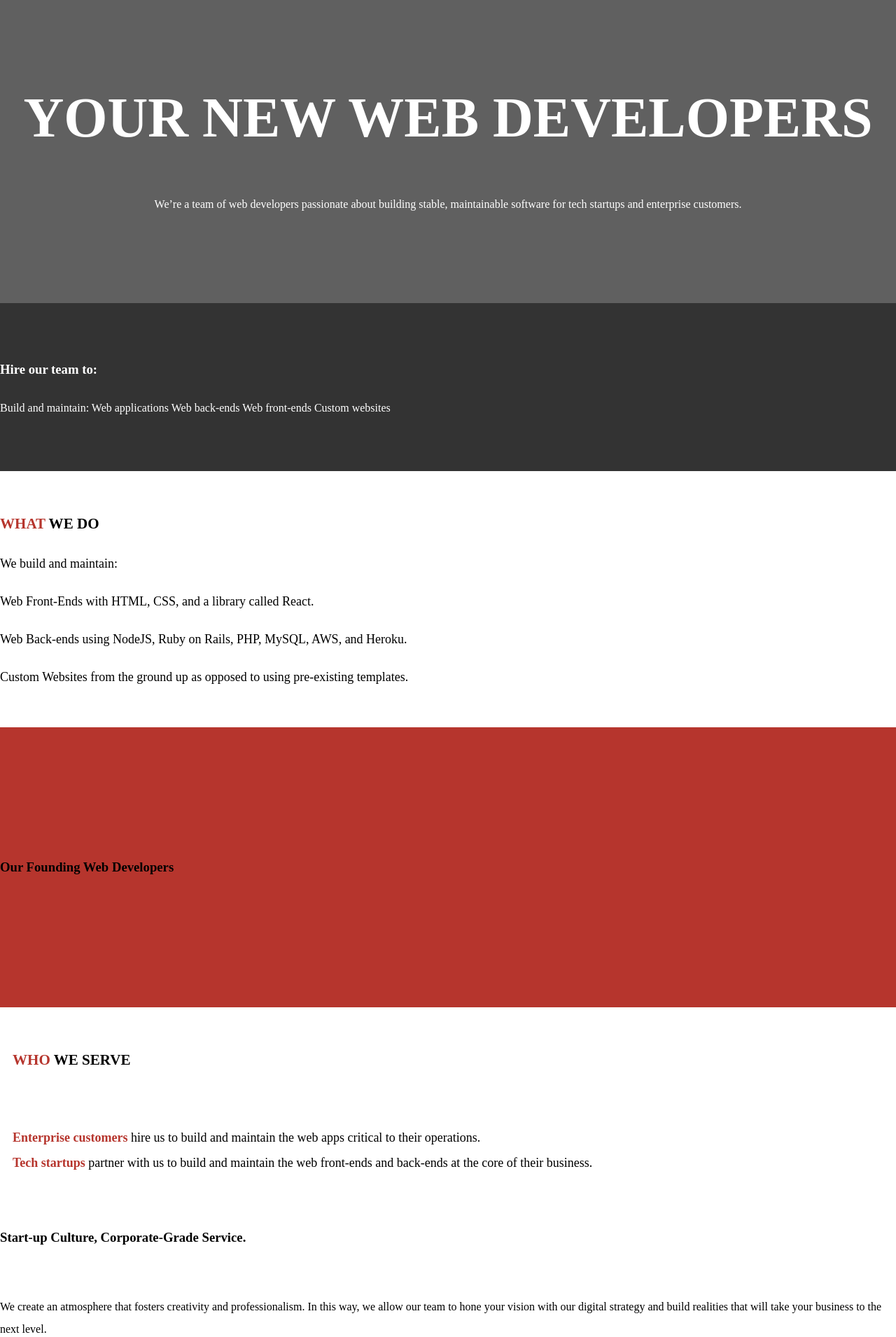
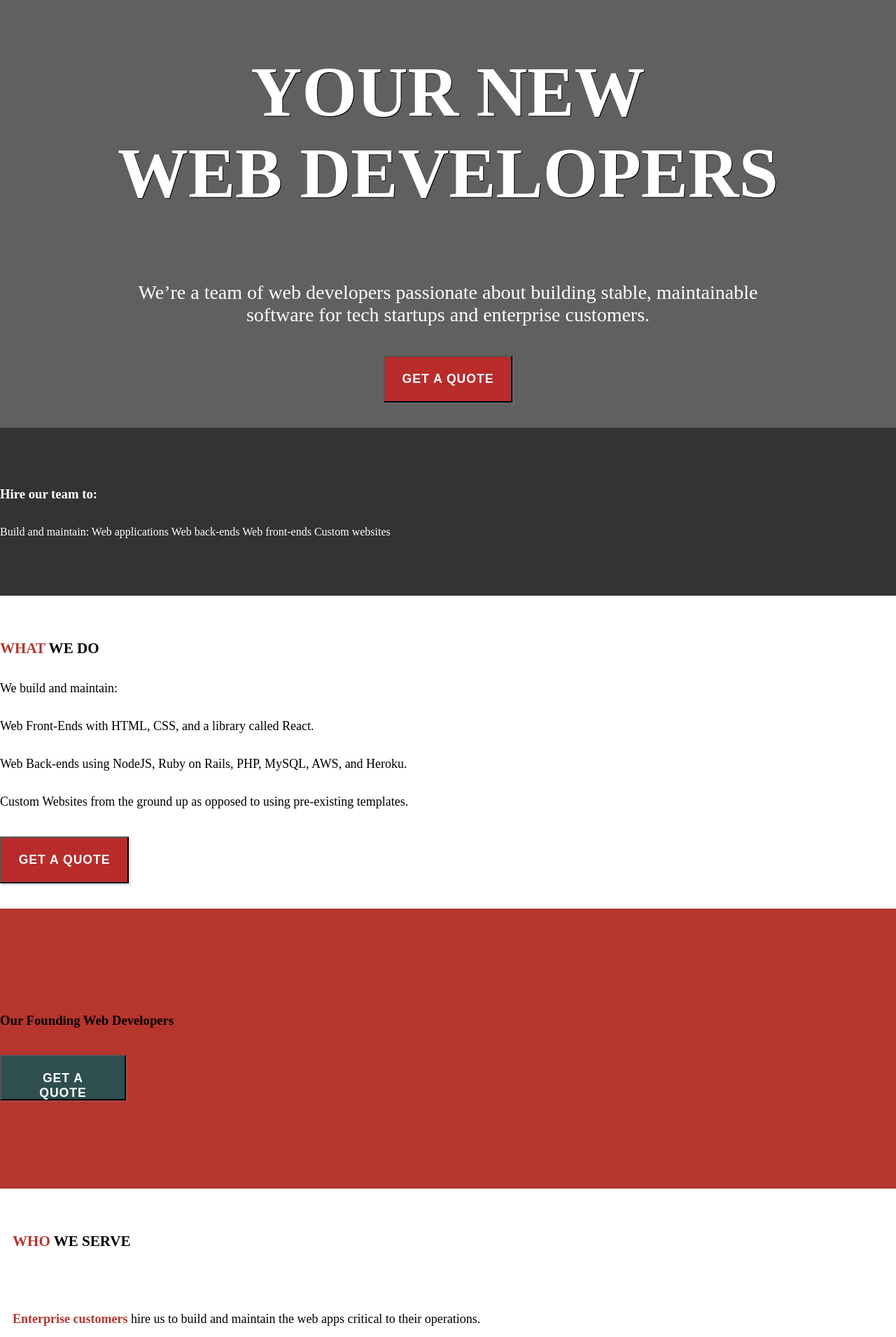
Before and after one commit to Ryanbooth21/Chiedo-labs-homepage-rebuild, a Next.js app: page / in a window 1280 px wide. Shown: the part 220-2130 px from the top of the page at 70% size. Built offline with nearby package versions, Linux system fonts and the light colour scheme.

Commit message:
styling changes

```diff
--- a/components/CultureBlog.js
+++ b/components/CultureBlog.js
@@ -5,7 +5,7 @@ const CultureBlog = () => {
         <>
         <Container fluid style={{ lineHeight: '32px' }}>
         <Row>
-          <Col lg={9}><h3>Start-up Culture, Corporate-Grade Service.</h3><br/><p>We create an atmosphere that fosters creativity and professionalism. In this way, we allow our team to hone your vision with our digital strategy and build realities that will take your business to the next level.</p></Col>
+          <Col lg={9}><h3>Start-up Culture, Corporate-Grade Service.</h3><br/><p>We create an atmosphere that fosters creativity and professionalism. In this way, we allow our team to hone your vision with our digital strategy and build realities that will take your business to the next level.</p><button className="btn">Get a quote</button></Col>
           <Col lg={3}><span className="redText">Featured</span> Post</Col>
         </Row>
       </Container>
--- a/components/FoundingMembers.js
+++ b/components/FoundingMembers.js
@@ -6,9 +6,23 @@ const FoundingMembers = () => {
 
         <Container className="foundersBlock" fluid style={{ lineHeight: '32px' }}>
           <h3>Our Founding Web Developers</h3>
+          <button className="btn-grey">Get a quote</button>
         </Container>
       <style jsx>{`
-
+        .btn-grey {
+          display: inline-block;
+          padding: 1.2em 1.4em;
+          margin-top: .8em;
+          height: 65px;
+          max-width: 180px;
+          box-shadow: 3px 3px rgba(125,125,125,0.2);
+          background-color: darkslategray;
+          font-size: 1.1rem;
+          font-weight: 700;
+          letter-spacing: 1px;
+          color: #ffffff;
+          text-transform: uppercase;
+      }
       `}</style>
       </>
     )
--- a/components/Header.js
+++ b/components/Header.js
@@ -3,7 +3,7 @@ import { Navbar, Nav, Button, Container } from 'react-bootstrap'
 const Header = () => (
        <>
             <div className="banner">
-            <a href="https://labs.chiedo.com"><img src="https://labs.chiedo.com/wp-content/themes/chiedolabs/img/b-logo-white.png?ver=1.11" alt="Chiedo Labs Web Development Harrisonburg VA & Charlottesville VA web design" width="225" /></a>
+            <a href="https://labs.chiedo.com"><img height="80px" width="auto" src="https://labs.chiedo.com/wp-content/themes/chiedolabs/img/b-logo-white.png?ver=1.11" alt="Chiedo Labs Web Development Harrisonburg VA & Charlottesville VA web design"  /></a>
             </div>
 
 
@@ -17,13 +17,15 @@ const Header = () => (
             </Nav>
         </Navbar>
         <Container fluid id="callToAction">
-            <h1 className="callText callMain">YOUR NEW WEB DEVELOPERS</h1>
-            <p className="callText">We’re a team of web developers passionate about building stable, maintainable software for tech startups and enterprise customers.</p>
+            <h1 className="callText callMain"><span id="yourNewDev">YOUR NEW<br/> WEB DEVELOPERS</span></h1>
+            <p className="callText callBody">We’re a team of web developers passionate about building stable, maintainable<br/> software for tech startups and enterprise customers.</p>
+            <button className="btn">Get a quote</button>
         </Container>
         <Container fluid id="ourTeam">
             <h3>Hire our team to:</h3>
             <p>Build and maintain: Web applications Web back-ends Web front-ends Custom websites</p>
         </Container>
+
     <style jsx>{`
         .banner {
             display: flex;
@@ -31,11 +33,24 @@ const Header = () => (
             justify-content: center;
             background-color: black;
             width: 100vw;
-            height: 19vh;
+            height: 21.2vh;
         }
 
         .callMain{
-            font-size: 5em;
+            font-size: 6.3em;
+            width: 100vw;
+            text-align: center;
+            font-weight: 900;
+            text-transform: uppercase;
+
+            text-shadow: 1px 1px black;
+        }
+        .btn {
+            align-self: center;
+        }
+        .callBody {
+            font-size: 28px;
+            text-align: center;
         }
     `}</style>
     </>
--- a/components/MoreLinks.js
+++ b/components/MoreLinks.js
@@ -6,11 +6,13 @@ const MoreLinks = () => {
         <Container fluid style={{ lineHeight: '32px' }}>
         <Row>
             <Col lg={3}><span className="redText">More Links</span></Col>
-            <Col lg={9}><h3>Meet Our Founder</h3><br/><p>If you need new web developers or want to talk about your tech startup, let's connect on LinkedIn and meet for lunch or coffee!</p></Col>
+            <Col lg={9}><h3>Meet Our Founder</h3><br/><p>If you need new web developers or want to talk about your tech startup, let's connect on LinkedIn and meet for lunch or coffee!</p><button className="btn">Connect on LinkedIn</button></Col>
         </Row>
       </Container>
       <style jsx>{`
-
+        .button {
+            width: 200px;
+        }
       `}</style>
       </>
     )
--- a/components/WhatWeDo.js
+++ b/components/WhatWeDo.js
@@ -14,7 +14,7 @@ const WhatWeDo = () => {
             <p>Web Front-Ends with HTML, CSS, and a library called React.</p>
             <p>Web Back-ends using NodeJS, Ruby on Rails, PHP, MySQL, AWS, and Heroku.</p>
             <p>Custom Websites from the ground up as opposed to using pre-existing templates.</p>
-
+            <button className="btn">Get a quote</button>
           </Col>
         </Row>
       </Container>
--- a/components/WhoWeServe.js
+++ b/components/WhoWeServe.js
@@ -7,8 +7,8 @@ const WhoWeServe = () => {
         <Container id="WhoWeServe" fluid >
         <Row>
           <Col><h3><span className="redText">WHO</span> WE SERVE</h3><br/><p><span className="redText">Enterprise customers</span> hire us to build and maintain the web apps critical to their operations.
-          <br/><span className="redText">Tech startups</span> partner with us to build and maintain the web front-ends and back-ends at the core of their business.</p></Col>
-          <Col>
+          <br/><span className="redText">Tech startups</span> partner with us to build and maintain the web front-ends and back-ends at the core of their business.</p>
+          <button className="btn">Get a quote</button>
           </Col>
         </Row>
       </Container>
--- a/styles/style.scss
+++ b/styles/style.scss
@@ -16,15 +16,12 @@ body, html {
   flex-direction: column;
   justify-content: center;
   align-content: center;
-
 }
 .callText {
   @include centeredContent;
   align-self: center;
 }
-#callToAction {
-  @include centeredContent;
-}
+
 .foundersBlock {
   @include centeredContent;
 }
@@ -47,11 +44,26 @@ body, html {
     border-bottom: 3px solid $red;
     background-color: #333333;
 }
-
+.btn {
+    display: inline-block;
+    padding: 1.2em 1.4em;
+    margin-top: .8em;
+    height: 67px;
+    min-width: 180px;
+    max-width: 300px;
+    box-shadow: 3px 3px rgba(125,125,125,0.2);
+    background-color: #B92C2C;
+    font-size: 1.1rem;
+    font-weight: 700;
+    letter-spacing: 1px;
+    color: #ffffff;
+    text-transform: uppercase;
+}
 #callToAction {
     background-color: $lightGrey;
-    height: 60vh;
+    height: 80vh;
     color: white;
+    @include centeredContent;
 }
 
 #ourTeam {
```
